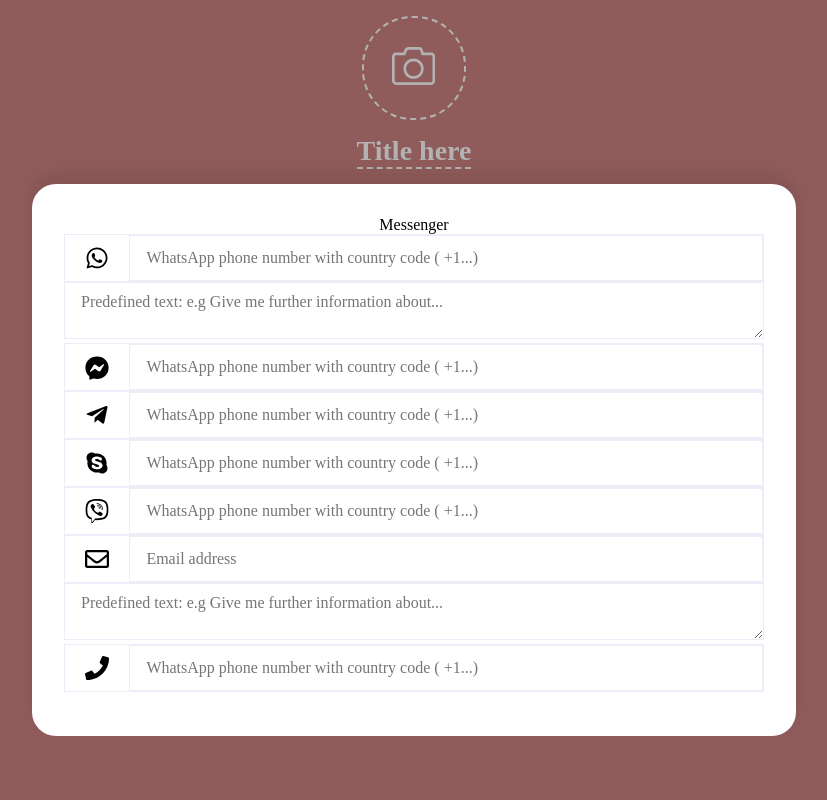
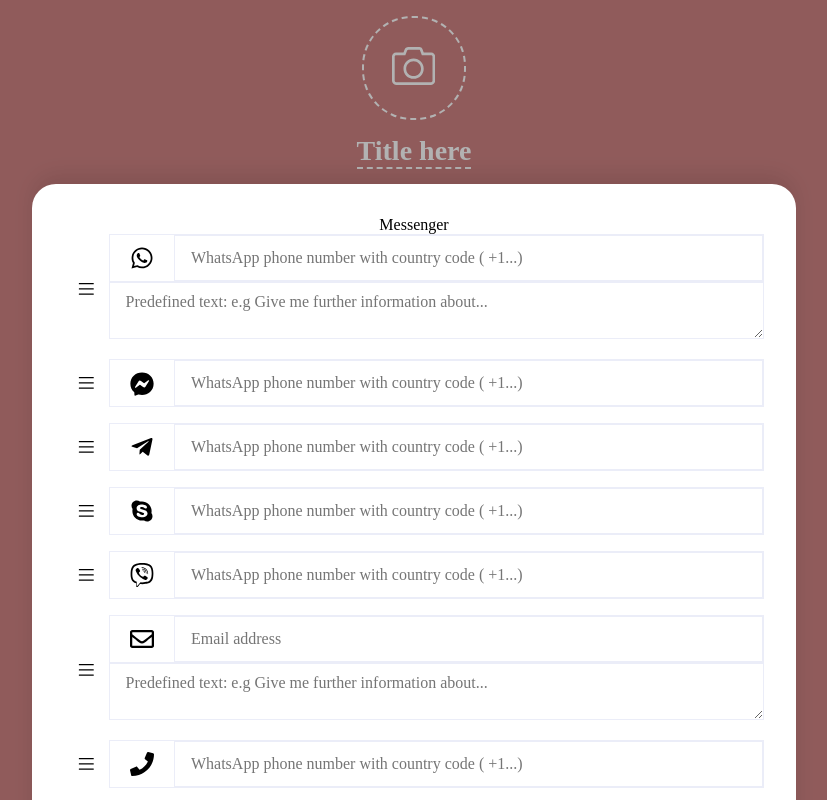
Before and after one commit to billysutomo/chocolate-waffle, a React (Create React App) app in the folder web/: page / in a window 1280 px wide. Shown: the whole page, without its empty margins (226-1053 px from the left). Built offline with nearby package versions, Linux system fonts and the light colour scheme.

Commit message:
add bar to messenger and fix style

```diff
--- a/web/src/components/InputMessenger/index.tsx
+++ b/web/src/components/InputMessenger/index.tsx
@@ -1,6 +1,6 @@
 import React from "react";
 import styled from "styled-components";
-
+import { ReactComponent as BarIcon } from '../../assets/bar.svg';
 import { ReactComponent as WhatsappIcon } from '../../assets/messengerIcons/whatsapp.svg';
 import { ReactComponent as FacebookIcon } from '../../assets/messengerIcons/facebook.svg';
 import { ReactComponent as TelegramIcon } from '../../assets/messengerIcons/telegram.svg';
@@ -10,6 +10,7 @@ import { ReactComponent as EmailIcon } from '../../assets/messengerIcons/email.s
 import { ReactComponent as PhoneIcon } from '../../assets/messengerIcons/phone.svg';
 
 const InputMessengerStyled = styled.div`
+  flex: auto;
   .input-group{
     position: relative;
     display: -ms-flexbox;
@@ -105,7 +106,12 @@ export const InputMessenger: React.FC<InputMessengerProps> = ({
     }
   }
 
-  return renderInputMessenger()
+  return (
+    <div style={{ display: "flex", marginBottom: "1rem" }}>
+      <BarIcon height="17px" width="19px" style={{ alignSelf: "center", padding: ".4em .8em" }} />
+      {renderInputMessenger()}
+    </div>
+  )
 }
 
 const InputWA: React.FC = ({
```
